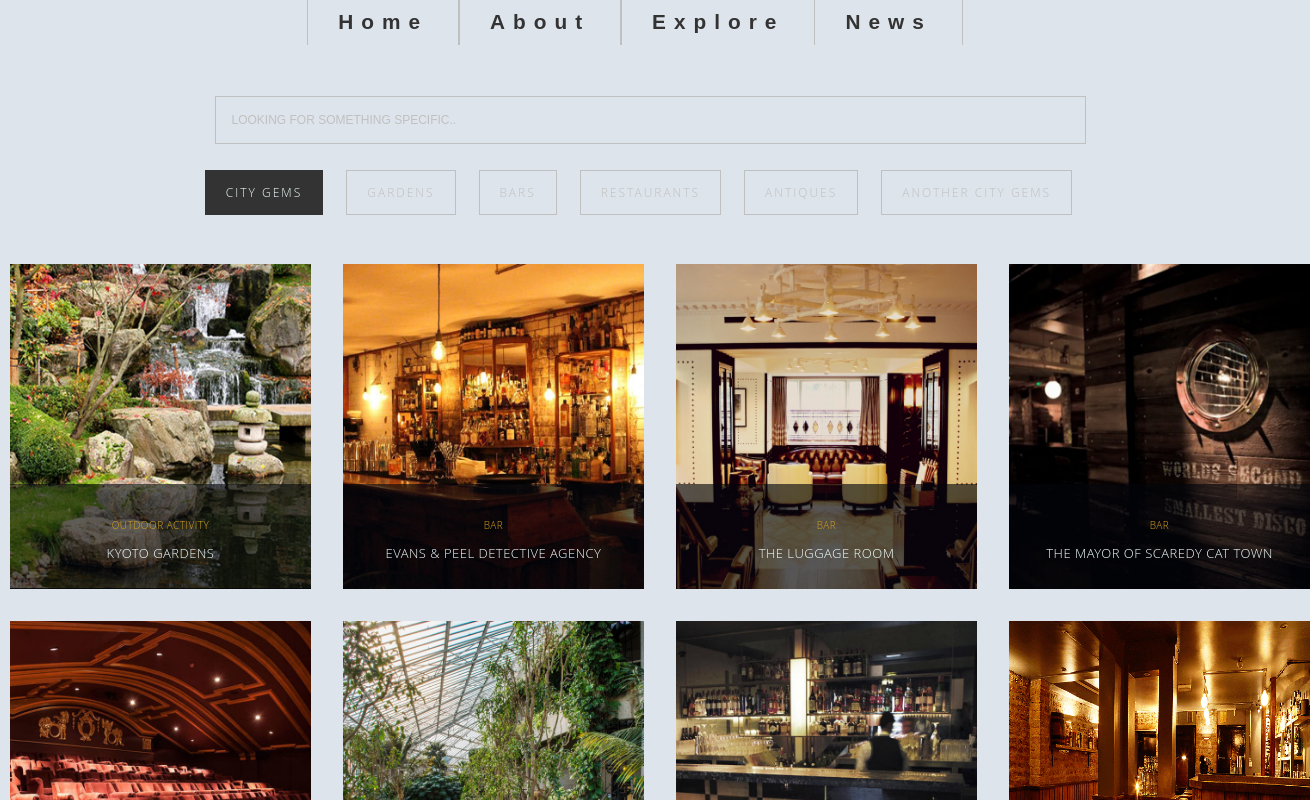
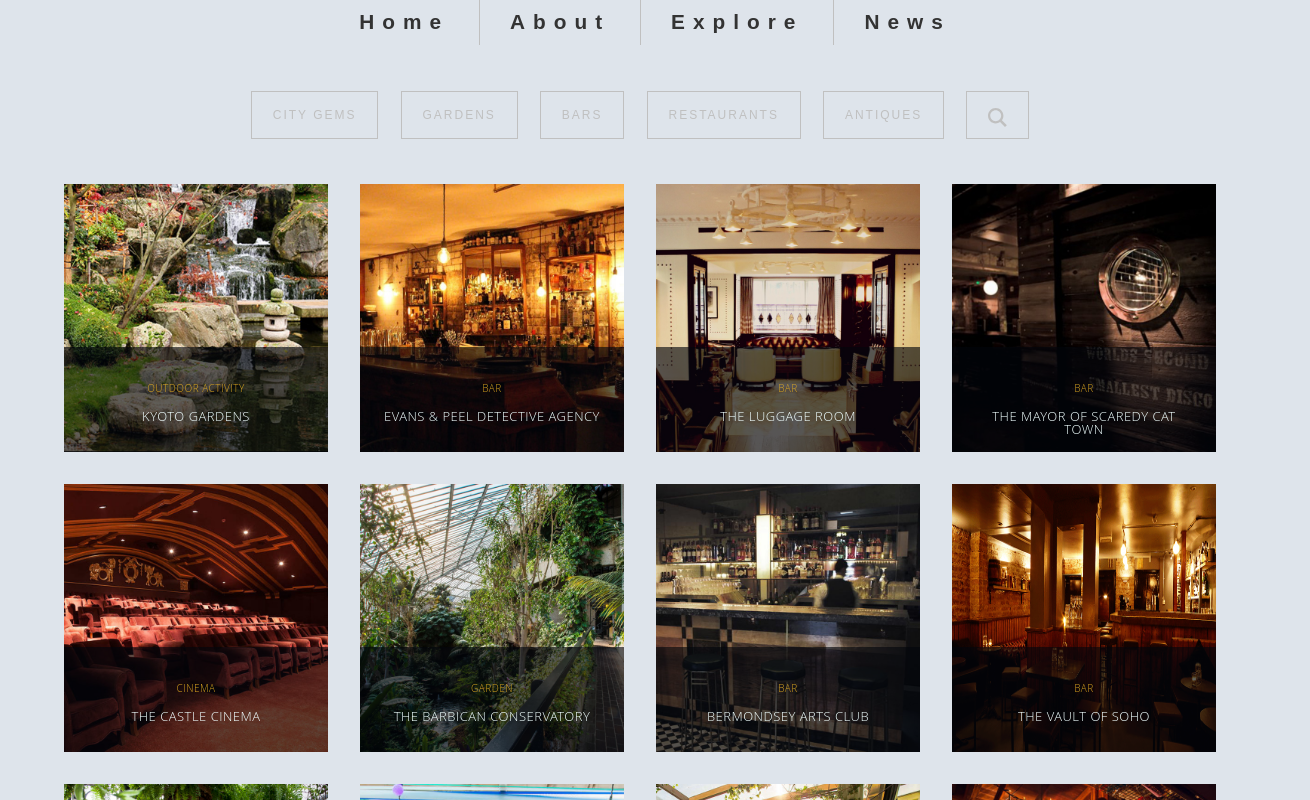
Before and after one commit to kodiri/citygem, a React (Create React App) app: page /explore in a window 1280 px wide. Shown: the top 800 px of the page, 1310 px wide, since content can reach past the window. Built offline with nearby package versions, Linux system fonts and the light colour scheme.

Commit message:
Search Functionality with buttons #41

```diff
--- a/src/frontend/Components/Gallery/Gallery.css
+++ b/src/frontend/Components/Gallery/Gallery.css
@@ -2,7 +2,7 @@
     padding: 5em 0;
     position: relative;
     align-content: center;
-    width: 1300px;
+    width: 90%;
     margin: 0 auto;
 }
 @media screen and (max-width: 768px) {
@@ -16,34 +16,83 @@
     text-align: center;
 }
 
-.search-container{
-    display: grid;
-    grid-template-columns: repeat(4, 1fr);
-    grid-template-rows: 100px repeat(auto-fill, 1fr);
-    grid-gap: 2rem;
-    height: 100%;
-    width: 100%;
-    justify-content: space-around;
-    text-align: center;
+.searchbar-nav-container{
+    height: 6.5rem;
 }
 
 .search-input{
-    margin: 1rem auto;
+    margin: 0 auto;
     width: 67%;
     box-sizing: border-box;
-    overflow: hidden;
+    display: flex;
+    padding-top: 0.7rem;
+    position: relative;
+}
+
+.error-message{
+    grid-column-start: 1;
+    grid-column-end: 5;
+    text-align: center;
 }
 
 .searchbar{
     padding: 1rem;
-    width: 100%;
+    width: 90%;
     background-color: inherit;
     border: 1px solid silver;
     color: #333;
     font-size: 12px;
+    animation-name: stretchBar;
+    animation-duration: 1.5s;
+    animation-timing-function: ease-out;
+}
+
+@keyframes stretchBar {
+    from {width: 0}
+    to {width: 90%}
+}
+
+.searchbar:focus {
+    outline: none;
 }
 
 input.searchbar::placeholder{
     color:  silver;
     text-transform: uppercase;
 }
+
+.search-exit-btn{
+    margin-left: 1em;
+    position: absolute;
+    right: 0;
+    cursor: pointer;
+    vertical-align: center;
+    color: silver;
+    font-weight: 400;
+    line-height: 3rem;
+    font-size: 2rem;
+    opacity: 0;
+    animation-name: fadeIn;
+    animation-duration: 1s;
+    animation-fill-mode: forwards;
+    transition: color 1s ease;
+}
+
+.search-exit-btn:hover{
+    color: #333;
+}
+
+@keyframes fadeIn {
+    from {opacity: 0}
+    to {opacity:1}
+}
+
+.thumbnail-gallery-container{
+    display: grid;
+    grid-template-columns: repeat(4, 1fr);
+    grid-template-rows: 100px repeat(auto-fill, 1fr);
+    grid-gap: 2rem;
+    width: 100%;
+    justify-content: space-around;
+    text-align: center;
+}
--- a/src/frontend/Components/Gallery/Gallery.js
+++ b/src/frontend/Components/Gallery/Gallery.js
@@ -9,7 +9,10 @@ export default class Gallery extends Component {
     constructor() {
         super()
         this.state = {
-            search: ''
+            search: '',
+            showSearchBar: false,
+            category: null,
+            places: Places
         }
     }
 
@@ -17,41 +20,66 @@ export default class Gallery extends Component {
         this.setState({ search: event.target.value })
     }
 
+    onClickHandler(category) {
+        category === 'changeSearchBar' ? this.onChangeSearch() :
+            this.setState({ category })
+    }
+
+    onChangeSearch() {
+        this.setState({ showSearchBar: !this.state.showSearchBar, search: '' });
+    }
+
     render() {
 
-        let filteredPlaces = Places.filter((place) => {
+        let { showSearchBar, search, places, category } = this.state;
+
+        let filteredPlaces;
+        !category ?
+            filteredPlaces = places.filter((place) => {
                 return (
                     place.name
                         .toLowerCase()
-                    .includes(this.state.search.toLowerCase()) ||
-                place.category.reduce((str, cat)=>str+cat,'').includes(this.state.search.toLowerCase())
+                        .includes(search.toLowerCase()) ||
+                    place.category.reduce((str, cat) => str + cat, '').includes(search.toLowerCase())
                 )
-        })
+            }) :
+            filteredPlaces = Places.filter((place) => {
+                return (
+                    place.name
+                        .toLowerCase()
+                        .includes(category) ||
+                    place.category.reduce((str, cat) => str + cat, '').includes(category)
+                )
+            });
 
         return (
             <div className="gallery">
-            <NavBar page="gallery"/>
+                <NavBar page="gallery" />
                 <div className="gallery-container">
-                    <div className="search-input">
+                    <div className="searchbar-nav-container">
+                        {showSearchBar ? <div className="search-input">
                             <input
                                 type="text"
                                 className="searchbar"
-                            value={this.state.search}
+                                value={search}
                                 placeholder="Looking for something specific.."
                                 onChange={(e) => this.updateSearchHandler(e)} />
+                            <div className="search-exit-btn" onClick={() => this.onChangeSearch()}>X</div>
+                        </div> :
+                            <SearchBar onClick={(cat) => this.onClickHandler(cat)} />}
                     </div>
-                    <SearchBar/>
-                    <div className="search-container">
+                    <div className="thumbnail-gallery-container">
                         {
                             filteredPlaces.length > 0 ?
                                 filteredPlaces.map((filteredPlace) => {
                                     return <Thumbnail
+                                        key={filteredPlace.id}
                                         name={filteredPlace.name}
                                         id={filteredPlace.id}
                                         detail={filteredPlace.synopsis}
                                         category={filteredPlace.category} />
                                 }) :
-                                    <div>Sorry we can't find what you are looking for</div>
+                                <div className="error-message">Sorry we can't find what you are looking for</div>
                         }
                     </div>
                 </div>
--- a/src/frontend/Components/HomePage/HomePage.css
+++ b/src/frontend/Components/HomePage/HomePage.css
@@ -52,32 +52,7 @@
   background-color: black;
 }
 
-@-moz-keyframes shimmer {
-  0% {
-    background-position: top left;
-  }
-  100% {
-    background-position: top right;
-  }
-}
 
-@-webkit-keyframes shimmer {
-  0% {
-    background-position: top left;
-  }
-  100% {
-    background-position: top right;
-  }
-}
-
-@-o-keyframes shimmer {
-  0% {
-    background-position: top left;
-  }
-  100% {
-    background-position: top right;
-  }
-}
 
 @keyframes shimmer {
   0% {
--- a/src/frontend/Components/NavBar/NavBar.css
+++ b/src/frontend/Components/NavBar/NavBar.css
@@ -44,9 +44,8 @@ nav .nav-textbox {
     letter-spacing: 0.5rem;
 }
 
-.nav-item:nth-child(1),
-.gallery-nav-item:nth-child(1){
-    border-left: 1px solid silver;
+.nav-textbox a:last-child li{
+    border-right: none;
 }
 
 .nav-item::after,
--- a/src/frontend/Components/NavBar/NavBar.js
+++ b/src/frontend/Components/NavBar/NavBar.js
@@ -12,7 +12,7 @@ function NavBar(props) {
                 <Link to="/"><li className={pageClass}>Home</li></Link>
                 <Link to="/about"><li className={pageClass}>About</li></Link>
                 <Link to="/explore"><li className={pageClass}>Explore</li></Link>
-                <li className={pageClass}>News</li>
+                <Link to="/about"><li className={pageClass}>News</li></Link>
              </ul>
        </nav>
     )
--- a/src/frontend/Components/SearchBar/SearchBar.css
+++ b/src/frontend/Components/SearchBar/SearchBar.css
@@ -1,81 +1,83 @@
-ul {
-    margin:0;
-    padding:0;
-    list-style: none;
-}
-
-.fas {
-    display: inline-block;
-    font: normal normal normal 14px/1 FontAwesome;
-    font-size: inherit;
-    text-rendering: auto;
-}
-
-*, ::before, ::after {
+/* *, ::before, ::after {
     box-sizing: border-box;
 }
-
 .form-control {
     border-radius: 1px;
     border: 1px solid silver;
     width: 60%;
     height: 38px;
 }
-
 .form-control:focus {
     outline: 0;
 }
-
 .input.form-control {
     text-align: center;
 }
-
 .container-search{
     position: relative;
 }
-
 .search-grid {
     display: none;
-}
-
-.centered-pills {
-    text-align: center;
-    padding: 10px;
-}
-.centered-pills ul.search-nav-pills {
-	display: inline-block;
-	margin-bottom: 10px;
 }
 .centered-pills li {
 	display: inline;
 }
 .centered-pills a {
 	float: left;
+} */
+
+.nav-pill-container {
+    text-align: center;
 }
 
 .nav-search {
-    font-family: 'Open Sans', Arial, sans-serif;
     font-size: 12px;
     color: azure;
     text-transform: uppercase;
-    font-weight: lighter;
     letter-spacing: 2px;
+    display: flex;
+    justify-content: center;
+    padding:0;
+    list-style: none;
+    margin: 0;
 }
 
-.search-nav-pills > li > a{
-    border-radius: 0;
+.nav-search > li .filter{
 	color: silver;
-	border:1px solid silver;
-    margin-right: 23px;
-    margin-bottom: 15px;
+	border: 1px solid silver;
+    margin: 0.7rem;
     text-decoration: none;
-    padding: 13px 20px;
+    padding: 1rem 1.3rem;
 }
 
-.search-nav-pills > li > a:hover,
-.search-nav-pills > li > a:focus,
-.search-nav-pills > li > a.active{
+.nav-search li:last-child .filter{
+    padding-bottom: 0.5rem;
+}
+
+.search-icon{
+    color: silver;
+}
+
+.filter{
+    cursor: pointer;
+    animation-name: fadeIn;
+    animation-duration: 1.5s;
+}
+
+@keyframes fadeIn {
+    from {opacity: 0}
+    to {opacity:1}
+}
+
+.nav-search > li .filter:hover,
+.nav-search > li .filter:focus{
 	background-color: #333;
 	border-color: #333;
     color: azure;
 }
+
+.active{
+    background-color: #333;
+	border-color: #333;
+    color: azure;
+}
--- a/src/frontend/Components/SearchBar/SearchBar.js
+++ b/src/frontend/Components/SearchBar/SearchBar.js
@@ -1,23 +1,23 @@
-import React, { Component } from 'react';
+import React from 'react';
 import './SearchBar.css';
+import searchIcon from '../Images/searchIcon.svg';
 
-export default class SearchBar extends Component {
-    render() {
-        return (
-        <div className='gallery-search'>
-            <div className='container-search' id='search-grid'>
-                <div className='centered-pills clearfix'>
-                    <ul className='nav-search search-nav-pills' >
-                        <li><a href='_blank' className='filter active' data-filter='.all'>City Gems</a></li>
-                        <li><a href='_blank' className='filter' data-filter='.gardens'>Gardens</a></li>
-                        <li><a href='_blank' className='filter' data-filter='.bars'>Bars</a></li>
-                        <li><a href='_blank' className='filter' data-filter='.restaurants'>Restaurants</a></li>
-                        <li><a href='_blank' className='filter' data-filter='.antiques'>Antiques</a></li>
-                        <li><a href='_blank' className='filter' data-filter='.shops'>Another City Gems</a></li>
-                    </ul>
-                </div>
-            </div>
-      </div>
-        )
-    }
+export default function SearchBar(props) {
+
+    return (
+        <div className='nav-pill-container'>
+            <ul className='nav-search' >
+                <li><div className='filter' onClick={() => props.onClick('')}>City Gems</div></li>
+                <li><div className='filter' onClick={() => props.onClick('garden')}>Gardens</div></li>
+                <li><div className='filter' onClick={() => props.onClick('bar')}>Bars</div></li>
+                <li><div className='filter' onClick={() => props.onClick('restaurant')}>Restaurants</div></li>
+                <li><div className='filter' onClick={() => props.onClick('Antiques')}>Antiques</div></li>
+                <li>
+                    <div className='filter' onClick={() => props.onClick('changeSearchBar')}>
+                        <img className="search-icon" src={searchIcon} alt='search button'/>
+                    </div>
+                </li>
+            </ul>
+        </div>
+    )
 }
--- a/src/frontend/Components/Thumbnail/Thumbnail.css
+++ b/src/frontend/Components/Thumbnail/Thumbnail.css
@@ -33,12 +33,19 @@
 }
 
 .thumbnail-container{
-    margin: 10px;
     height: 100%;
     width: 100%;
     position: relative;
     overflow: hidden;
+    animation-name: fadeIn;
+    animation-duration: 2s;
 }
+
+@keyframes fadeIn {
+    from {opacity: 0}
+    to {opacity:1}
+}
+
 
 .thumbnail-container img {
     width: 100%;
```
Also changed, not shown: src/frontend/Components/Images/searchIcon.svg (added). Lines whose indentation alone changed are shown as unchanged.
